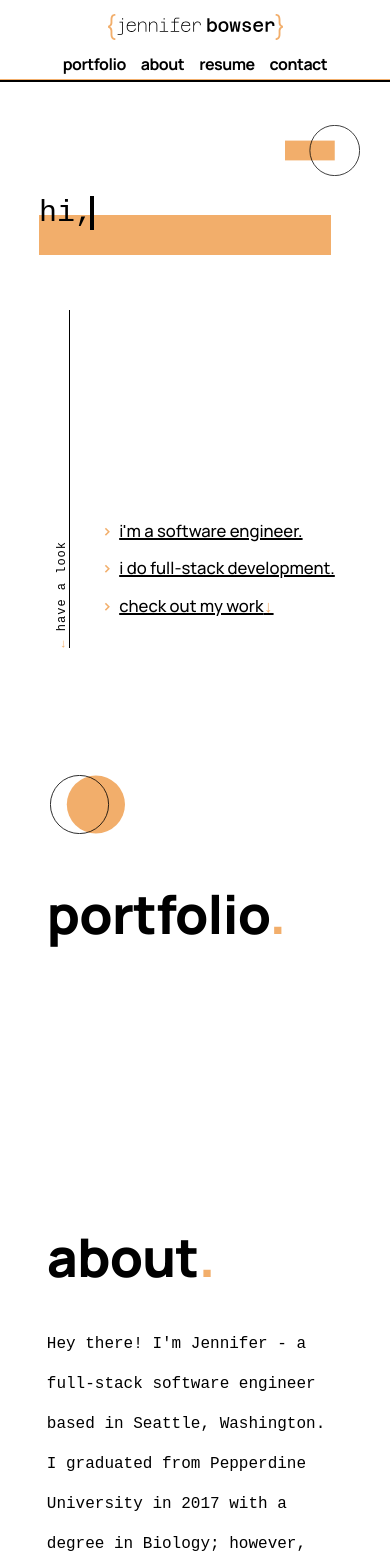
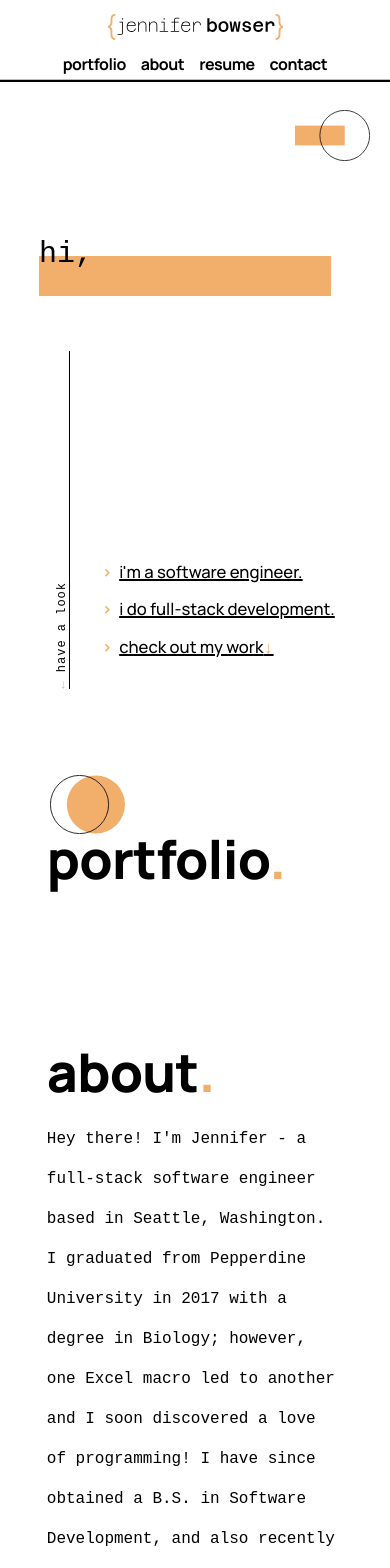
Before and after one commit to jennifer-bowser/jb-dev, a React (Vite) app: page / in a window 390 px wide. Shown: the top 1568 px of the page. Built offline with nearby package versions, Linux system fonts and the light colour scheme; a web font is replaced by a local one.

Commit message:
tweaks to section responsive styling

```diff
--- a/src/components/splashbox-components/Splashbox.css
+++ b/src/components/splashbox-components/Splashbox.css
@@ -16,6 +16,7 @@
     width: 100%;
     height: 100%;
     max-height: 600px;
+    margin: calc(82px + 100px) 0 100px 0;
 }
 
 .Splashbox-Row2{
@@ -69,8 +70,8 @@
     }
 
     #Splashbox-RectangleCircleOutline{
-        top: 125px;
-        right: 30px;
+        top: 110px;
+        right: 20px;
     }
 
     #Splashbox-CircleOutlineSolid{
--- a/src/components/util-components/Section.css
+++ b/src/components/util-components/Section.css
@@ -27,3 +27,13 @@
         transform: translateY(0px);
     }
 }
+
+@media (max-width: 900px){
+    .Section{
+        padding: 70px 12%;
+    }
+
+    .Section h1{
+        margin-bottom: 20px;
+    }
+}
```
